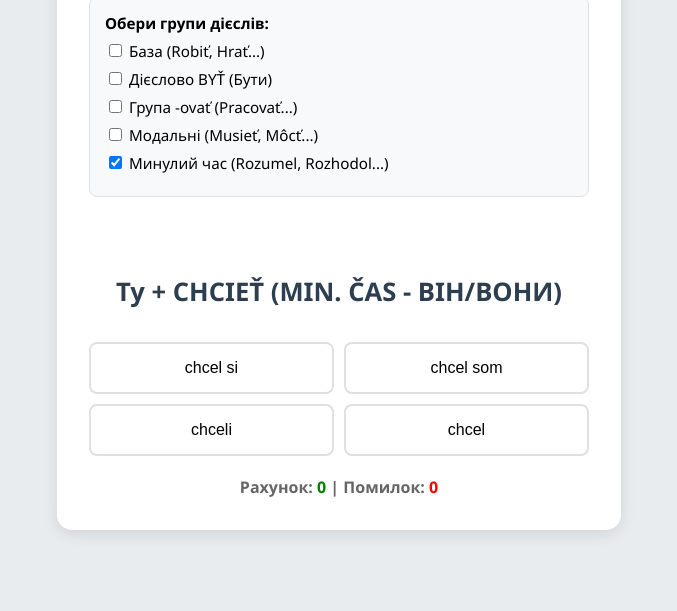
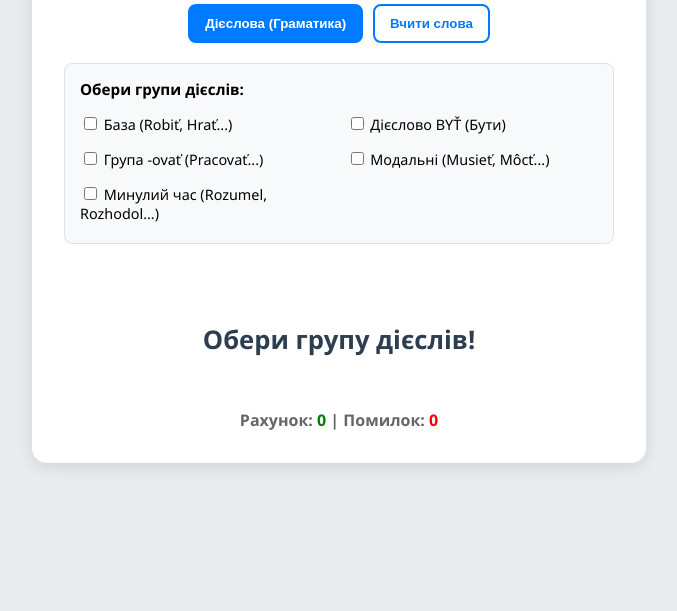
Before and after one commit to noir345/slovaksimulator, a plain HTML site: page index.html in a window 1280 px wide. Shown: the part 229-840 px from the top of the page, without its empty margins (301-978 px from the left). Drawn offline with Linux system fonts and the light colour scheme.

Commit message:
new important words + update words system

```diff
--- a/index.html
+++ b/index.html
@@ -22,7 +22,7 @@
             border-radius: 15px;
             box-shadow: 0 4px 15px rgba(0,0,0,0.1);
             text-align: center;
-            max-width: 500px;
+            max-width: 550px;
             width: 100%;
         }
         h2 { margin-top: 0; color: #333; margin-bottom: 20px; }
@@ -55,11 +55,16 @@
             text-align: left;
             font-size: 0.95rem;
             border: 1px solid #dee2e6;
+            display: grid;
+            grid-template-columns: 1fr 1fr;
+            gap: 5px 15px;
         }
+        .settings strong { grid-column: 1 / -1; margin-bottom: 5px; display: block; }
         .settings label {
             display: block;
-            margin: 8px 0;
+            margin: 5px 0;
             cursor: pointer;
+            font-size: 0.9rem;
         }
         .question {
             font-size: 1.6rem;
@@ -92,6 +97,10 @@
         .score { margin-top: 20px; color: #666; font-size: 1rem; font-weight: bold; }
         .feedback { height: 25px; margin-bottom: 5px; font-weight: bold; font-size: 1.1rem;}
         .hidden { display: none; }
+
+        @media (max-width: 480px) {
+            .settings { grid-template-columns: 1fr; }
+        }
     </style>
 </head>
 <body>
@@ -100,7 +109,7 @@
     <h2>Тренажер</h2>
 
     <div class="mode-selector">
-        <button id="btnModeVerbs" class="mode-btn active" onclick="setMode('verbs')">Відмінювання дієслів</button>
+        <button id="btnModeVerbs" class="mode-btn active" onclick="setMode('verbs')">Дієслова (Граматика)</button>
         <button id="btnModeVocab" class="mode-btn" onclick="setMode('vocab')">Вчити слова</button>
     </div>
 
@@ -110,18 +119,20 @@
         <label><input type="checkbox" id="chkByt"> Дієслово BYŤ (Бути)</label>
         <label><input type="checkbox" id="chkNew"> Група -ovať (Pracovať...)</label>
         <label><input type="checkbox" id="chkModal"> Модальні (Musieť, Môcť...)</label>
-        <label><input type="checkbox" id="chkPast" checked> Минулий час (Rozumel, Rozhodol...)</label>
+        <label><input type="checkbox" id="chkPast"> Минулий час (Rozumel, Rozhodol...)</label>
     </div>
 
     <div id="settingsVocab" class="settings hidden">
         <strong>Обери теми для словника:</strong>
-        <label><input type="checkbox" id="catFamily"> Сім'я та стосунки</label>
-        <label><input type="checkbox" id="catPhrases"> Фрази та займенники</label>
-        <label><input type="checkbox" id="catTime"> Час (Минуле/Теперішнє)</label>
-        <label><input type="checkbox" id="catTimeFuture"> Час (Майбутнє/Дні тижня)</label>
-        <label><input type="checkbox" id="catNumbers" checked> Числа (0-1000)</label>
-        <label><input type="checkbox" id="catVarious"> Різні слова</label>
-        <label><input type="checkbox" id="catPastPhrases"> Нові слова (-núť, минулий час)</label>
+        <label><input type="checkbox" id="catQuestions" checked> ❓ Питання та сполучники</label>
+        <label><input type="checkbox" id="catIntro" checked> 💬 База (Так/Ні, Вступні)</label>
+        <label><input type="checkbox" id="catTime"> 🕒 Час (Сьогодні, вранці...)</label>
+        <label><input type="checkbox" id="catTimeFuture"> 📅 Дні тижня та майбутнє</label>
+        <label><input type="checkbox" id="catNumbers"> 🔢 Числа (0-1000)</label>
+        <label><input type="checkbox" id="catFamily"> 👨‍👩‍👧 Сім'я та стосунки</label>
+        <label><input type="checkbox" id="catPhrases"> 🗣 Фрази та займенники</label>
+        <label><input type="checkbox" id="catPastPhrases"> 🔙 Нові слова (Минулий час)</label>
+        <label><input type="checkbox" id="catVarious"> 📦 Різні слова</label>
     </div>
 
     <div class="feedback" id="feedback"></div>
@@ -164,36 +175,55 @@
     const pronouns = ['Ja', 'Ty', 'On', 'My', 'Vy', 'Oni'];
 
     const vocabData = [
-        {sk: 'Cítim sa zle', uk: 'Я почуваюся погано', cat: 'catPhrases'},
-        {sk: 'Cítim sa výborne', uk: 'Я почуваюся чудово', cat: 'catPhrases'},
-        {sk: 'jej', uk: 'її', cat: 'catPhrases'},
-        {sk: 'jeho', uk: 'його', cat: 'catPhrases'},
-        {sk: 'ich', uk: 'їх', cat: 'catPhrases'},
-        {sk: 'Nerozumiem', uk: 'Я не розумію', cat: 'catPhrases'},
-        {sk: 'zase / znova', uk: 'знову', cat: 'catPhrases'},
-        {sk: 'zatiaľ', uk: 'поки', cat: 'catPhrases'},
-        {sk: 'práve (teraz)', uk: 'саме (зараз)', cat: 'catPhrases'},
-        {sk: 'konečne', uk: 'нарешті', cat: 'catPhrases'},
-        {sk: 'teda', uk: 'отже / так', cat: 'catPhrases'},
-        {sk: 'asi', uk: 'мабуть / напевно', cat: 'catPhrases'},
-        {sk: 'možno', uk: 'можливо', cat: 'catPhrases'},
-        {sk: 'naozaj?', uk: 'справді?', cat: 'catPhrases'},
-
-        {sk: 'starý otec', uk: 'дідусь', cat: 'catFamily'},
-        {sk: 'stará mama', uk: 'бабуся', cat: 'catFamily'},
-        {sk: 'svokor', uk: 'свекор / тесть', cat: 'catFamily'},
-        {sk: 'svokra', uk: 'свекруха / теща', cat: 'catFamily'},
-        {sk: 'ženatý muž', uk: 'одружений чоловік', cat: 'catFamily'},
-        {sk: 'vydatá žena', uk: 'заміжня жінка', cat: 'catFamily'},
-        {sk: 'slobodný / slobodná', uk: 'неодружений / незаміжня', cat: 'catFamily'},
-
+        {sk: 'kto', uk: 'хто', cat: 'catQuestions'},
+        {sk: 'čo', uk: 'що (питання)', cat: 'catQuestions'},
+        {sk: 'kde', uk: 'де', cat: 'catQuestions'},
+        {sk: 'prečo', uk: 'чому', cat: 'catQuestions'},
+        {sk: 'ako', uk: 'як', cat: 'catQuestions'},
+        {sk: 'kedy', uk: 'коли (питання)', cat: 'catQuestions'},
+        {sk: 'a / i', uk: 'і / та', cat: 'catQuestions'},
+        {sk: 'ale', uk: 'але', cat: 'catQuestions'},
+        {sk: 'alebo', uk: 'або', cat: 'catQuestions'},
+        {sk: 'že', uk: 'що (сполучник)', cat: 'catQuestions'},
+        {sk: 'keď', uk: 'коли (сполучник)', cat: 'catQuestions'},
+        {sk: 'kým', uk: 'поки', cat: 'catQuestions'},
+        {sk: 'lebo / pretože', uk: 'бо / тому що', cat: 'catQuestions'},
+        {sk: 'ak', uk: 'якщо', cat: 'catQuestions'},
+        {sk: 'hoci', uk: 'хоча', cat: 'catQuestions'},
+        {sk: 'takže', uk: 'отже (тому)', cat: 'catQuestions'},
+        {sk: 'či', uk: 'чи', cat: 'catQuestions'},
+        {sk: 'preto', uk: 'тому', cat: 'catQuestions'},
+        {sk: 'aj keď', uk: 'навіть якщо', cat: 'catQuestions'},
+        {sk: 'áno', uk: 'так', cat: 'catIntro'},
+        {sk: 'nie', uk: 'ні', cat: 'catIntro'},
+        {sk: 'dobre', uk: 'добре', cat: 'catIntro'},
+        {sk: 'zle', uk: 'погано', cat: 'catIntro'},
+        {sk: 'veľa', uk: 'багато', cat: 'catIntro'},
+        {sk: 'málo', uk: 'мало', cat: 'catIntro'},
+        {sk: 'tu', uk: 'тут', cat: 'catIntro'},
+        {sk: 'tam', uk: 'там', cat: 'catIntro'},
+        {sk: 'napríklad', uk: 'наприклад', cat: 'catIntro'},
+        {sk: 'vlastne', uk: 'власне', cat: 'catIntro'},
+        {sk: 'určite', uk: 'напевно / точно', cat: 'catIntro'},
+        {sk: 'samozrejme', uk: 'звичайно / звісно', cat: 'catIntro'},
+        {sk: 'mimochodom', uk: 'між іншим', cat: 'catIntro'},
+        {sk: 'hlavne', uk: 'головне', cat: 'catIntro'},
+        {sk: 'nakoniec', uk: 'зрештою', cat: 'catIntro'},
+        {sk: 'okrem toho', uk: 'крім того', cat: 'catIntro'},
         {sk: 'vždy', uk: 'завжди', cat: 'catTime'},
         {sk: 'nikdy', uk: 'ніколи', cat: 'catTime'},
         {sk: 'často', uk: 'часто', cat: 'catTime'},
         {sk: 'zriedka', uk: 'рідко', cat: 'catTime'},
         {sk: 'včera', uk: 'вчора', cat: 'catTime'},
         {sk: 'dnes', uk: 'сьогодні', cat: 'catTime'},
-
+        {sk: 'teraz', uk: 'зараз', cat: 'catTime'},
+        {sk: 'potom', uk: 'потім', cat: 'catTime'},
+        {sk: 'predtým', uk: 'раніше', cat: 'catTime'},
+        {sk: 'neskôr', uk: 'пізніше', cat: 'catTime'},
+        {sk: 'ráno', uk: 'вранці', cat: 'catTime'},
+        {sk: 'popoludní', uk: 'після обіду', cat: 'catTime'},
+        {sk: 'večer', uk: 'увечері', cat: 'catTime'},
+        {sk: 'v noci', uk: 'уночі', cat: 'catTime'},
         {sk: 'zajtra', uk: 'завтра', cat: 'catTimeFuture'},
         {sk: 'nasledujúci', uk: 'наступний', cat: 'catTimeFuture'},
         {sk: 'víkend', uk: 'вихідні', cat: 'catTimeFuture'},
@@ -204,7 +234,6 @@
         {sk: 'piatok', uk: 'п\'ятниця', cat: 'catTimeFuture'},
         {sk: 'sobota', uk: 'субота', cat: 'catTimeFuture'},
         {sk: 'nedeľa', uk: 'неділя', cat: 'catTimeFuture'},
-
         {sk: 'nula', uk: 'нуль (0)', cat: 'catNumbers'},
         {sk: 'jeden', uk: 'один (1)', cat: 'catNumbers'},
         {sk: 'dva', uk: 'два (2)', cat: 'catNumbers'},
@@ -224,12 +253,31 @@
         {sk: 'päťdesiat', uk: 'п\'ятдесят (50)', cat: 'catNumbers'},
         {sk: 'sto', uk: 'сто (100)', cat: 'catNumbers'},
         {sk: 'tisíc', uk: 'тисяча (1000)', cat: 'catNumbers'},
-
+        {sk: 'Cítim sa zle', uk: 'Я почуваюся погано', cat: 'catPhrases'},
+        {sk: 'Cítim sa výborne', uk: 'Я почуваюся чудово', cat: 'catPhrases'},
+        {sk: 'jej', uk: 'її', cat: 'catPhrases'},
+        {sk: 'jeho', uk: 'його', cat: 'catPhrases'},
+        {sk: 'ich', uk: 'їх', cat: 'catPhrases'},
+        {sk: 'Nerozumiem', uk: 'Я не розумію', cat: 'catPhrases'},
+        {sk: 'zase / znova', uk: 'знову', cat: 'catPhrases'},
+        {sk: 'zatiaľ', uk: 'поки', cat: 'catPhrases'},
+        {sk: 'práve (teraz)', uk: 'саме (зараз)', cat: 'catPhrases'},
+        {sk: 'konečne', uk: 'нарешті', cat: 'catPhrases'},
+        {sk: 'teda', uk: 'отже / так', cat: 'catPhrases'},
+        {sk: 'asi', uk: 'мабуть / напевно', cat: 'catPhrases'},
+        {sk: 'možno', uk: 'можливо', cat: 'catPhrases'},
+        {sk: 'naozaj?', uk: 'справді?', cat: 'catPhrases'},
+        {sk: 'starý otec', uk: 'дідусь', cat: 'catFamily'},
+        {sk: 'stará mama', uk: 'бабуся', cat: 'catFamily'},
+        {sk: 'svokor', uk: 'свекор / тесть', cat: 'catFamily'},
+        {sk: 'svokra', uk: 'свекруха / теща', cat: 'catFamily'},
+        {sk: 'ženatý muž', uk: 'одружений чоловік', cat: 'catFamily'},
+        {sk: 'vydatá žena', uk: 'заміжня жінка', cat: 'catFamily'},
+        {sk: 'slobodný / slobodná', uk: 'неодружений / незаміжня', cat: 'catFamily'},
         {sk: 'Tínedžer má 13 rokov', uk: 'Підлітку 13 років', cat: 'catVarious'},
         {sk: 'jednoduchá úloha', uk: 'просте завдання', cat: 'catVarious'},
         {sk: 'zložitá úloha', uk: 'складне завдання', cat: 'catVarious'},
         {sk: 'obliekať sa', uk: 'одягатися', cat: 'catVarious'},
-
         {sk: 'Rozumela som ti', uk: 'Я тебе зрозуміла', cat: 'catPastPhrases'},
         {sk: 'Minúť peniaze', uk: 'Витратити гроші', cat: 'catPastPhrases'},
         {sk: 'Vyhovie mi čas', uk: 'Мені підходить час', cat: 'catPastPhrases'},
@@ -367,7 +415,7 @@
         }, 1600);
     }
 
-    ['chkOld', 'chkByt', 'chkNew', 'chkModal', 'chkPast', 'catFamily', 'catPhrases', 'catTime', 'catTimeFuture', 'catNumbers', 'catVarious', 'catPastPhrases'].forEach(id => {
+    ['chkOld', 'chkByt', 'chkNew', 'chkModal', 'chkPast', 'catQuestions', 'catIntro', 'catTime', 'catTimeFuture', 'catNumbers', 'catFamily', 'catPhrases', 'catVarious', 'catPastPhrases'].forEach(id => {
         const el = document.getElementById(id);
         if(el) el.addEventListener('change', startGame);
     });
```
